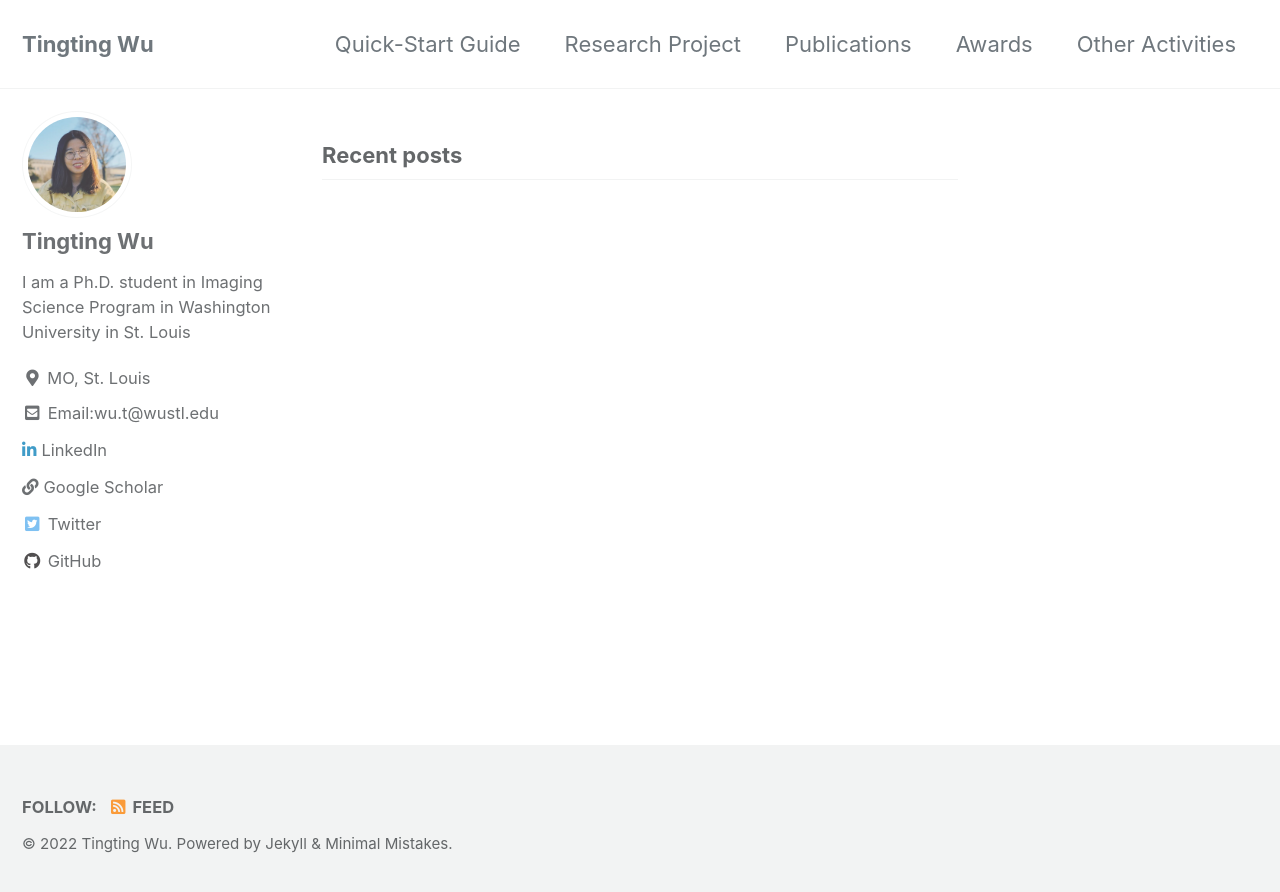
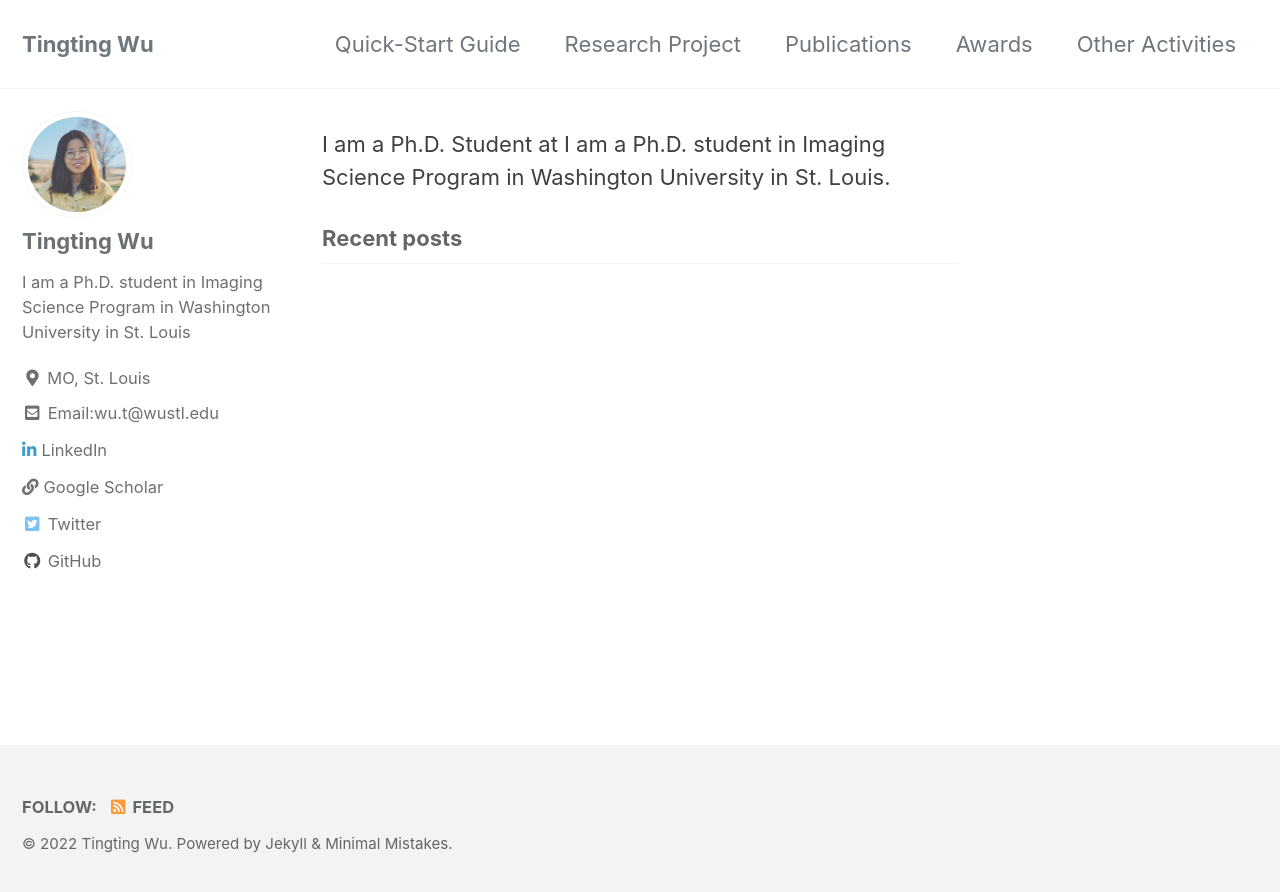
Before and after one commit to TingtingWu17/tingtingwu17.github.io, a Jekyll site: the page built from index.html, in a window 1280 px wide. Shown: the top 892 px of the page. Built offline with Jekyll 4.4.1, drawn with Linux system fonts in a browser that asks for light colours; cached includes are drawn as plain includes; the list of posts is cut into pages by our own code.

Commit message:
Update index.html

```diff
--- a/index.html
+++ b/index.html
@@ -2,3 +2,5 @@
 layout: home
 author_profile: true
 ---
+
+I am a Ph.D. Student at I am a Ph.D. student in Imaging Science Program in Washington University in St. Louis.
```
